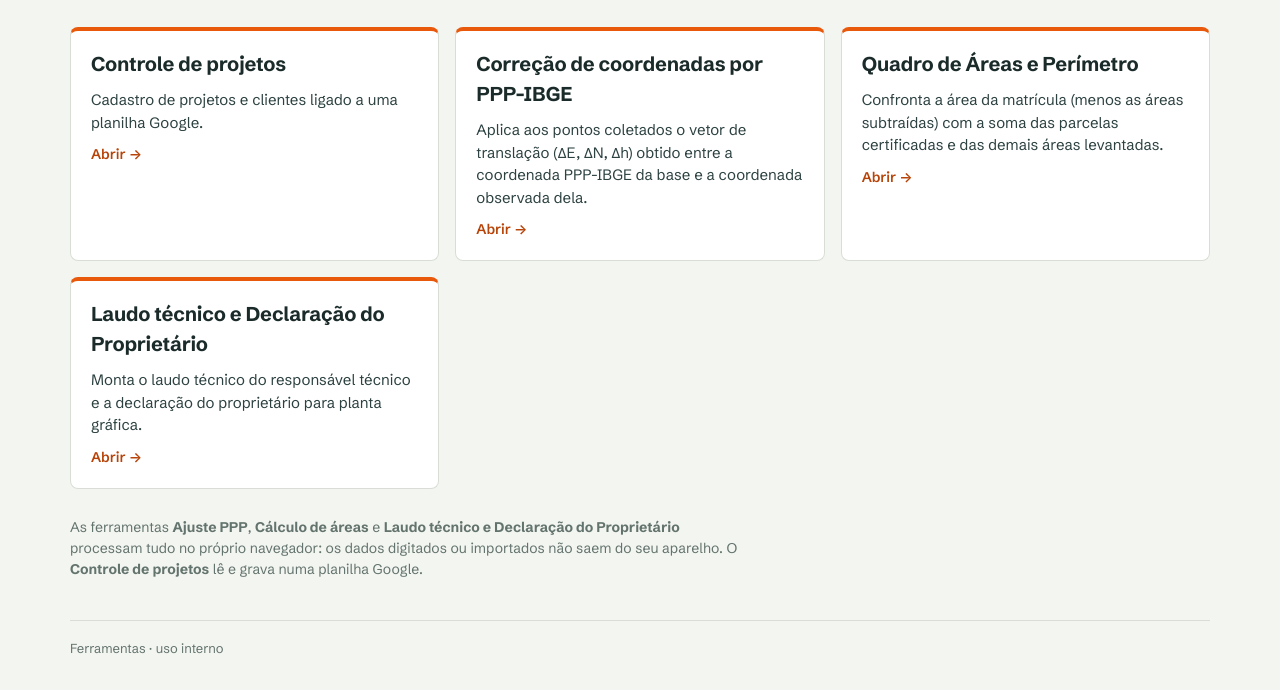
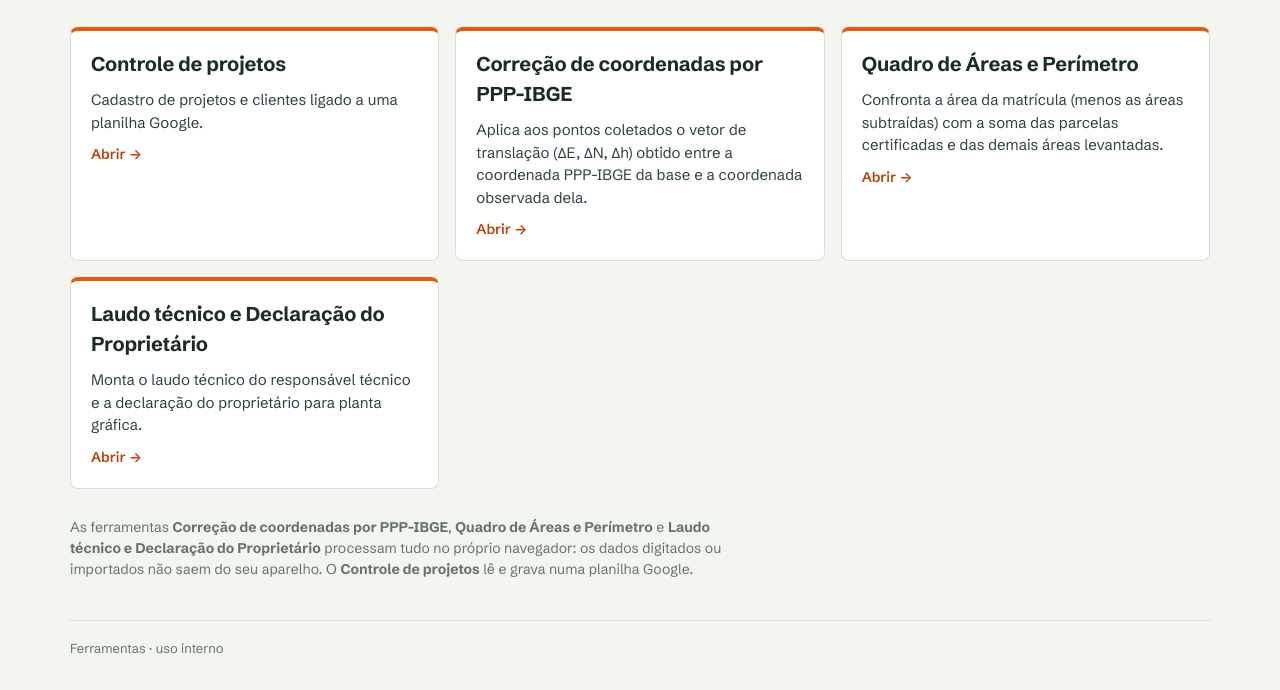
Before and after one commit to euberfabiosouza-cloud/ferramentas, a plain HTML site: page index.html in a window 1280 px wide. Shown: the part 158-848 px from the top of the page. Drawn offline with Linux system fonts and the light colour scheme.

Commit message:
Update tool names in index.html

```diff
--- a/index.html
+++ b/index.html
@@ -94,7 +94,7 @@ main.wrap { padding-top: 28px; }
     -->
   </ul>
 
-   <p class="nota">As ferramentas <strong>Ajuste PPP</strong>, <strong>Cálculo de áreas</strong> e <strong>Laudo técnico e Declaração do Proprietário</strong> processam tudo no próprio navegador: os dados digitados ou importados não saem do seu aparelho. O <strong>Controle de projetos</strong> lê e grava numa planilha Google.</p>
+   <p class="nota">As ferramentas <strong>Correção de coordenadas por PPP-IBGE</strong>, <strong>Quadro de Áreas e Perímetro</strong> e <strong>Laudo técnico e Declaração do Proprietário</strong> processam tudo no próprio navegador: os dados digitados ou importados não saem do seu aparelho. O <strong>Controle de projetos</strong> lê e grava numa planilha Google.</p>
 
 <footer class="site-foot wrap">Ferramentas · uso interno</footer>
 
```
